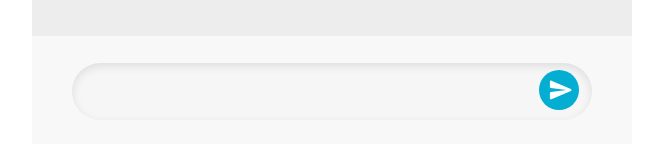
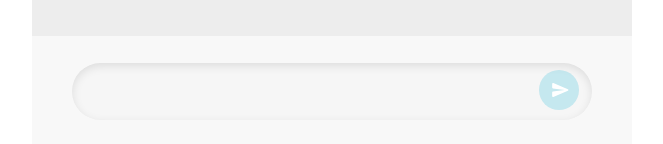
Before and after one commit to youbing5921/deploy_hw, a React (Create React App) app in the folder gamja/: page /chat/1 in a window 1280 px wide. Shown: the part 1083-1227 px from the top of the page, without its empty margins (308-971 px from the left). Built offline with nearby package versions, Linux system fonts and the light colour scheme; a web font is replaced by a local one.

Commit message:
[Add] 전송 버튼 활성화(#9)

```diff
--- a/gamja/src/components/chat/InputMessage.jsx
+++ b/gamja/src/components/chat/InputMessage.jsx
@@ -1,13 +1,27 @@
-import React from "react";
+import React, { useState } from "react";
 import styled from "styled-components";
+import BlankSendBtn from "../../images/BlankSendBtn.svg";
 import SendBtn from "../../images/sendBtn.svg";
 
 const InputMessage = () => {
+  const [message, setMessage] = useState("");
+  const [sendBtnSrc, setSendBtnSrc] = useState(BlankSendBtn);
+
+  const handleInputChange = (e) => {
+    setMessage(e.target.value);
+    setSendBtnSrc(e.target.value ? SendBtn : BlankSendBtn);
+  };
+
+  const handleSendBtn = () => {
+    setMessage("");
+    setSendBtnSrc(BlankSendBtn);
+  };
+
   return (
     <InputBox>
-      <Input type="text" />
-      <SendButton>
-        <img src={SendBtn} alt="send" />
+      <Input type="text" value={message} onChange={handleInputChange} />
+      <SendButton onClick={handleSendBtn}>
+        <img src={sendBtnSrc} alt="send" />
       </SendButton>
     </InputBox>
   );
--- a/gamja/src/pages/mentor/ChatRoom.js
+++ b/gamja/src/pages/mentor/ChatRoom.js
@@ -75,4 +75,8 @@ const Icon = styled.img`
 const MessageContainer = styled.div`
   padding: 31px 40px 0px 29px;
   height: 927px;
+  overflow-y: scroll;
+  &::-webkit-scrollbar {
+    display: none;
+  }
 `;
```
Also changed, not shown: gamja/src/images/BlankSendBtn.svg (added).
